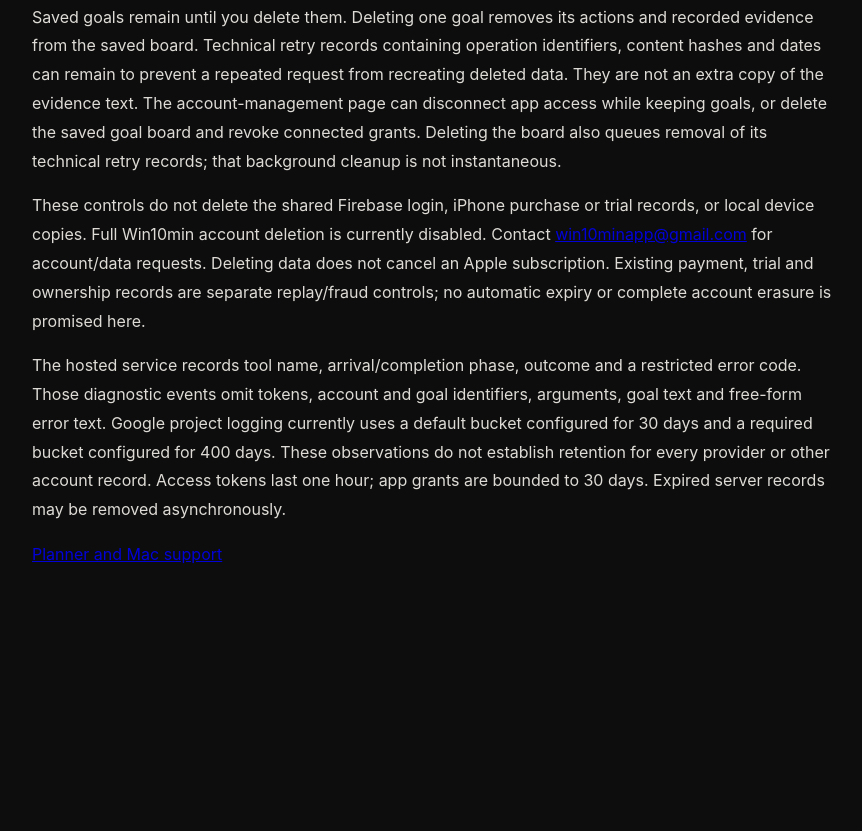
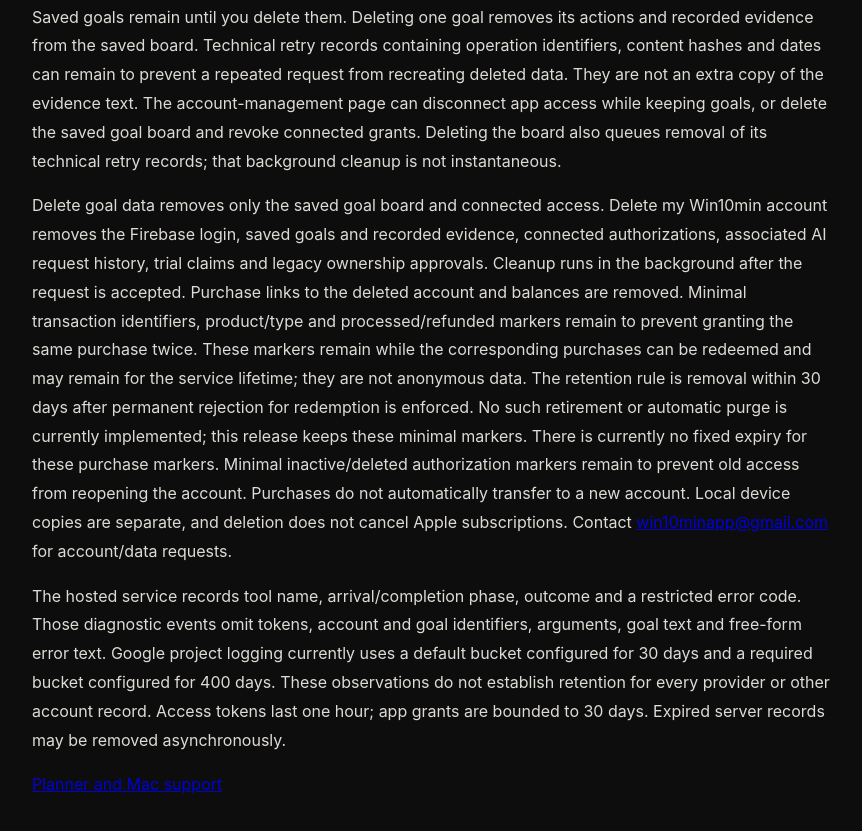
Before and after one commit to lfsadigital/win10min, a plain HTML site: page privacy.html in a window 1280 px wide. Shown: the part 5392-6223 px from the top of the page, without its empty margins (208-1070 px from the left). Before the commit the page ends 6009 px from the top, so only its background shows below. Drawn offline with Linux system fonts and the light colour scheme.

Commit message:
Document account deletion and minimal purchase retention

```diff
--- a/privacy.html
+++ b/privacy.html
@@ -215,7 +215,7 @@
 <p>The sign-in page can remember a Firebase session in browser storage. Each app connection still requires consent. The dashboard can display the verified account email, and the account profile tool can return it to ChatGPT so you can check where a goal will be saved. The email is not added to goal text. Login and API traffic at connect.win10minutes.app passes through Cloudflare to Google Cloud and Firebase over HTTPS.</p>
 <p>Mac account credentials are held in macOS Keychain. Imported plans and confirmed results also have local copies. A portable plan is carried in the URL fragment, which is not part of the HTTP request; the transfer page handles it locally. Review the plan and start focus yourself. The hosted planner cannot start the Mac timer, hide apps, read Screen Time or access your calendar or other connected apps.</p>
 <p>Saved goals remain until you delete them. Deleting one goal removes its actions and recorded evidence from the saved board. Technical retry records containing operation identifiers, content hashes and dates can remain to prevent a repeated request from recreating deleted data. They are not an extra copy of the evidence text. The account-management page can disconnect app access while keeping goals, or delete the saved goal board and revoke connected grants. Deleting the board also queues removal of its technical retry records; that background cleanup is not instantaneous.</p>
-<p>These controls do not delete the shared Firebase login, iPhone purchase or trial records, or local device copies. Full Win10min account deletion is currently disabled. Contact <a href="mailto:win10minapp@gmail.com">win10minapp@gmail.com</a> for account/data requests. Deleting data does not cancel an Apple subscription. Existing payment, trial and ownership records are separate replay/fraud controls; no automatic expiry or complete account erasure is promised here.</p>
+<p>Delete goal data removes only the saved goal board and connected access. Delete my Win10min account removes the Firebase login, saved goals and recorded evidence, connected authorizations, associated AI request history, trial claims and legacy ownership approvals. Cleanup runs in the background after the request is accepted. Purchase links to the deleted account and balances are removed. Minimal transaction identifiers, product/type and processed/refunded markers remain to prevent granting the same purchase twice. These markers remain while the corresponding purchases can be redeemed and may remain for the service lifetime; they are not anonymous data. The retention rule is removal within 30 days after permanent rejection for redemption is enforced. No such retirement or automatic purge is currently implemented; this release keeps these minimal markers. There is currently no fixed expiry for these purchase markers. Minimal inactive/deleted authorization markers remain to prevent old access from reopening the account. Purchases do not automatically transfer to a new account. Local device copies are separate, and deletion does not cancel Apple subscriptions. Contact <a href="mailto:win10minapp@gmail.com">win10minapp@gmail.com</a> for account/data requests.</p>
 <p>The hosted service records tool name, arrival/completion phase, outcome and a restricted error code. Those diagnostic events omit tokens, account and goal identifiers, arguments, goal text and free-form error text. Google project logging currently uses a default bucket configured for 30 days and a required bucket configured for 400 days. These observations do not establish retention for every provider or other account record. Access tokens last one hour; app grants are bounded to 30 days. Expired server records may be removed asynchronously.</p>
 <p><a href="/planner-support">Planner and Mac support</a></p></section>
 </div>
```
Also changed, not shown: planner-support.html (+1 -1 lines).
